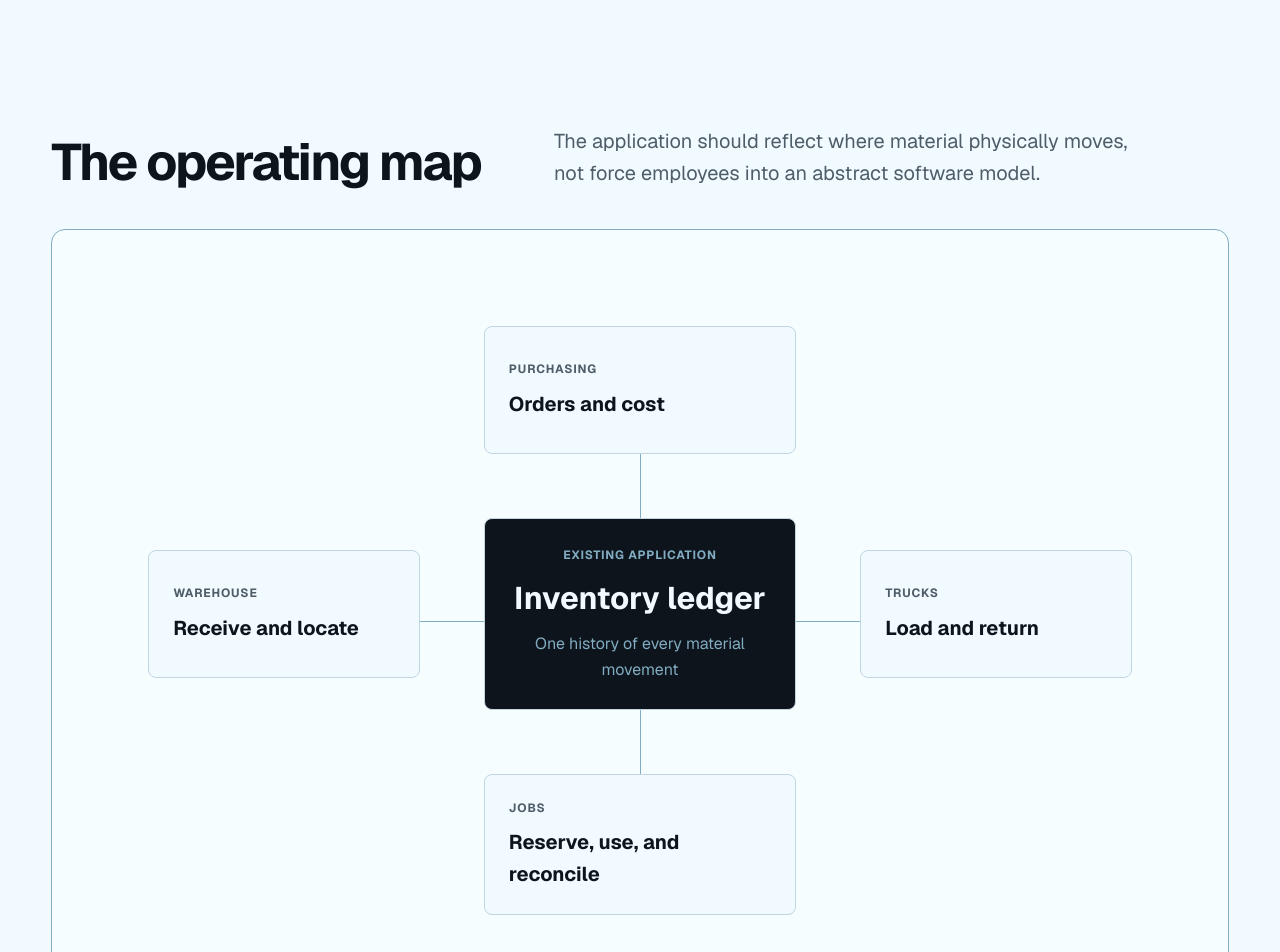
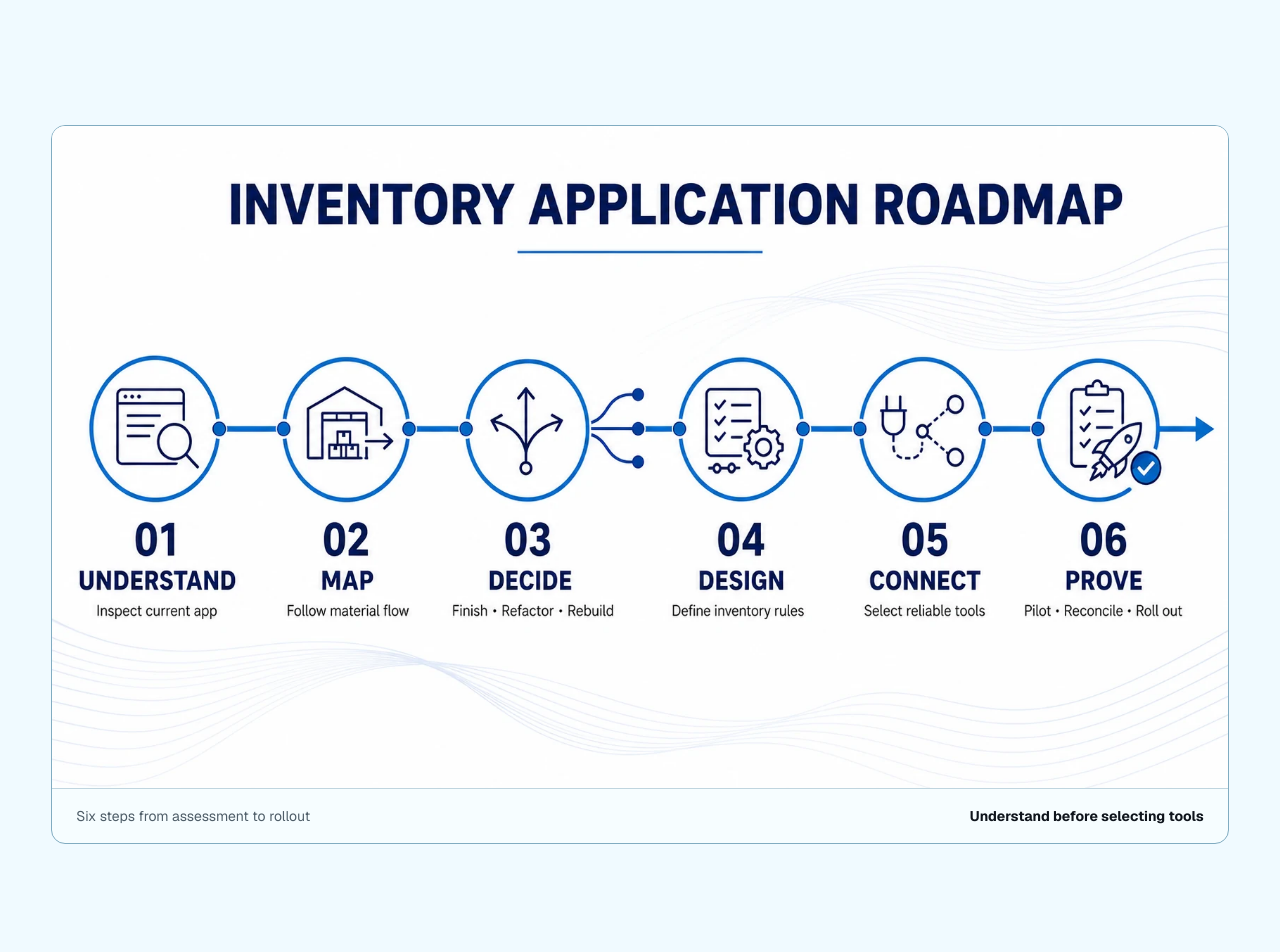
Before and after one commit to ethanfleury03/niagara-gutter-systems-hub, a Next.js app: page /inventory in a window 1280 px wide. Shown: the part 660-1612 px from the top of the page. Built offline with nearby package versions, Linux system fonts and the light colour scheme.

Commit message:
feat: add visual inventory application roadmap

```diff
--- a/app/inventory/page.tsx
+++ b/app/inventory/page.tsx
@@ -7,38 +7,7 @@ export const metadata: Metadata = {
   description: "Assessment and implementation approach for Niagara Gutter’s existing inventory application.",
 };
 
-const phases = [
-  {
-    number: "01",
-    title: "Inspect the application",
-    detail: "Review the live app, code ownership, hosting, database, users, existing features, bugs, and current backlog.",
-    output: "Technical assessment",
-  },
-  {
-    number: "02",
-    title: "Observe the physical flow",
-    detail: "Follow material from purchase and receiving through warehouse storage, truck loading, job use, return, and scrap.",
-    output: "Current-state workflow",
-  },
-  {
-    number: "03",
-    title: "Define the source of truth",
-    detail: "Agree on locations, items, units, transaction types, permissions, and what must connect to jobs or accounting.",
-    output: "Approved data model",
-  },
-  {
-    number: "04",
-    title: "Stabilize the highest-value path",
-    detail: "Fix the smallest complete workflow first—typically receive, locate, issue, return, and audit material.",
-    output: "Controlled pilot",
-  },
-  {
-    number: "05",
-    title: "Roll out with evidence",
-    detail: "Train a small user group, compare app records with physical counts, resolve friction, then expand deliberately.",
-    output: "Production decision",
-  },
-];
+const basePath = process.env.NEXT_PUBLIC_BASE_PATH ?? "";
 
 const inspectionAreas = [
   ["Application", "Code · hosting · database · authentication · backups · environments"],
@@ -66,6 +35,25 @@ export default function InventoryPage() {
           <p>The responsible first move is assessment—not presenting a competing rebuild before seeing the current system.</p>
         </aside>
       </header>
+
+      <section className="roadmap-visual-section container" aria-label="Inventory application roadmap">
+        <figure className="roadmap-visual">
+          <div className="roadmap-image-scroll">
+            <img
+              src={`${basePath}/inventory-application-roadmap.webp`}
+              alt="Six-step inventory application roadmap: Understand, Map, Decide, Design, Connect, and Prove"
+              width="1672"
+              height="941"
+              fetchPriority="high"
+            />
+          </div>
+          <figcaption>
+            <span className="roadmap-caption-summary">Six steps from assessment to rollout</span>
+            <span className="roadmap-mobile-hint">Swipe to explore all six steps →</span>
+            <strong>Understand before selecting tools</strong>
+          </figcaption>
+        </figure>
+      </section>
 
       <section className="map-section container" aria-labelledby="inventory-map-title">
         <div className="section-intro section-intro--compact">
@@ -102,36 +90,6 @@ export default function InventoryPage() {
         </div>
       </section>
 
-      <section className="phase-section container" aria-labelledby="inventory-phases-title">
-        <div className="section-intro section-intro--compact">
-          <h2 id="inventory-phases-title">How we attack it</h2>
-          <p>Each phase produces a decision artifact before more software is added.</p>
-        </div>
-        <ol className="phase-track">
-          {phases.map((phase) => (
-            <li key={phase.number}>
-              <span className="phase-number">{phase.number}</span>
-              <div><h3>{phase.title}</h3><p>{phase.detail}</p></div>
-              <strong>{phase.output}</strong>
-            </li>
-          ))}
-        </ol>
-      </section>
-
-      <section className="decision-section">
-        <div className="container decision-grid">
-          <div>
-            <p className="context-line context-line--light">Decision gate</p>
-            <h2>Three possible outcomes.<br />No predetermined answer.</h2>
-          </div>
-          <div className="decision-options">
-            <article><strong>Finish</strong><p>The foundation works; complete missing workflows and harden operations.</p></article>
-            <article><strong>Refactor</strong><p>The product is useful, but selected architecture or UX needs targeted repair.</p></article>
-            <article><strong>Rebuild</strong><p>Only if ownership, reliability, security, or maintainability makes recovery unreasonable.</p></article>
-          </div>
-        </div>
-      </section>
-
       <section className="outcome-section container">
         <div className="section-intro section-intro--compact">
           <h2>Success should be visible</h2>
--- a/app/workstreams.css
+++ b/app/workstreams.css
@@ -216,6 +216,33 @@
   font-size: var(--text-sm);
 }
 .diagram-note--dark { color: var(--color-rule-strong); }
+
+.roadmap-visual-section { padding-block-end: var(--space-4xl); }
+.roadmap-visual {
+  overflow: clip;
+  margin: 0;
+  border: var(--rule-hair) solid var(--color-rule-strong);
+  border-radius: var(--radius-md);
+  background: var(--color-surface);
+}
+.roadmap-image-scroll { overflow-x: auto; overscroll-behavior-inline: contain; }
+.roadmap-visual img {
+  display: block;
+  width: 100%;
+  height: auto;
+}
+.roadmap-mobile-hint { display: none; }
+.roadmap-visual figcaption {
+  display: flex;
+  align-items: center;
+  justify-content: space-between;
+  gap: var(--space-lg);
+  padding: var(--space-md) var(--space-lg);
+  border-block-start: var(--rule-hair) solid var(--color-rule);
+  color: var(--color-muted);
+  font-size: var(--text-sm);
+}
+.roadmap-visual figcaption strong { color: var(--color-ink); }
 
 .map-section { padding-block-end: var(--space-3xl); }
 .inventory-map {
@@ -521,6 +548,10 @@
   .subpage-hero { padding-block: var(--space-3xl) var(--space-4xl); }
   .subpage-hero h1 { font-size: clamp(2.5rem, 13vw, 3.75rem); }
   .back-link { margin-block-end: var(--space-xl); }
+  .roadmap-image-scroll img { width: 52rem; max-width: none; }
+  .roadmap-caption-summary { display: none; }
+  .roadmap-mobile-hint { display: inline; color: var(--color-accent-deep); font-weight: 700; }
+  .roadmap-visual figcaption { display: grid; padding: var(--space-md); }
   .section-intro--compact { grid-template-columns: minmax(0, 1fr); gap: var(--space-md); }
   .inventory-map {
     grid-template-columns: minmax(0, 1fr);
```
Also changed, not shown: public/inventory-application-roadmap.webp (added).
